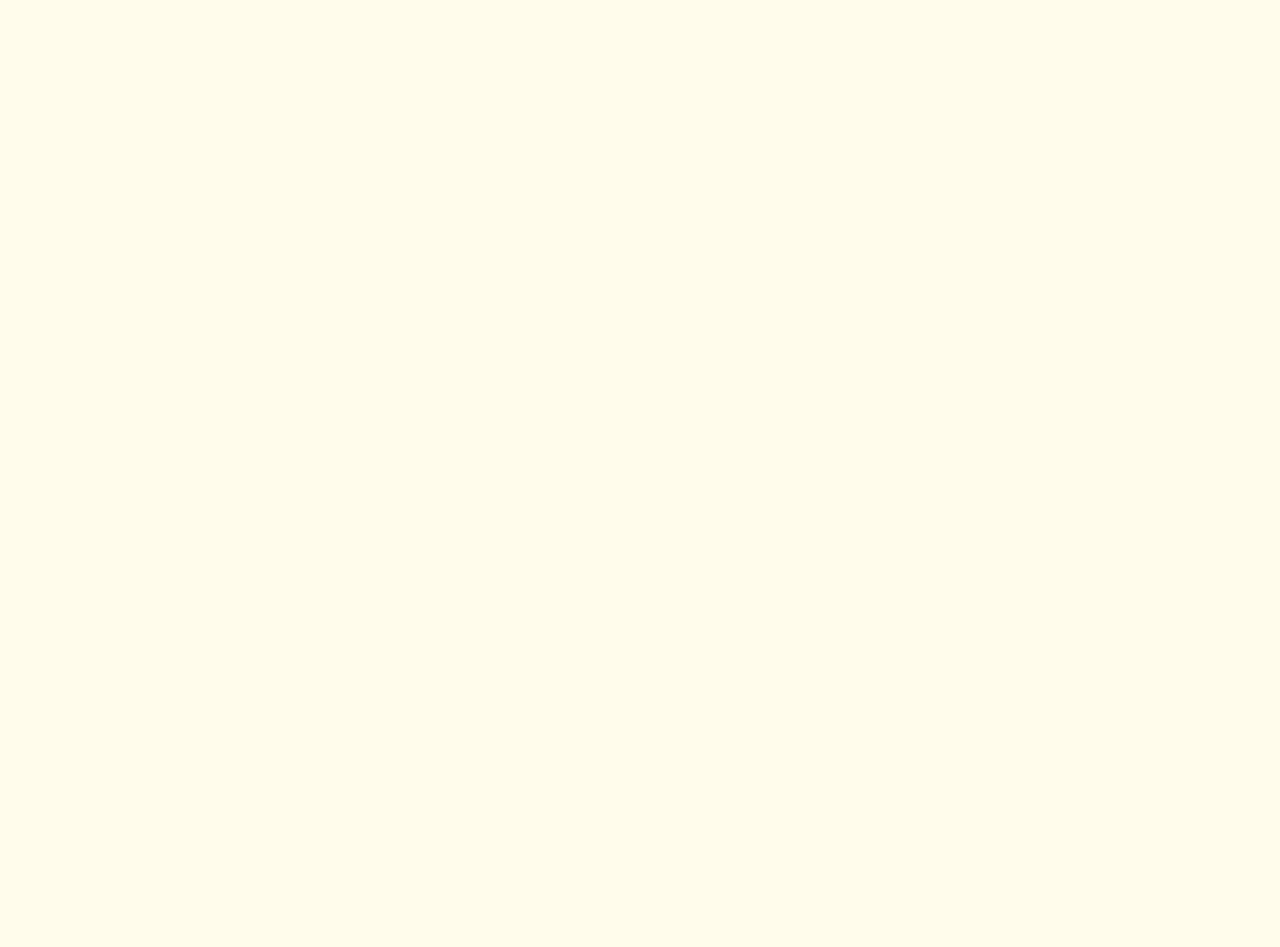
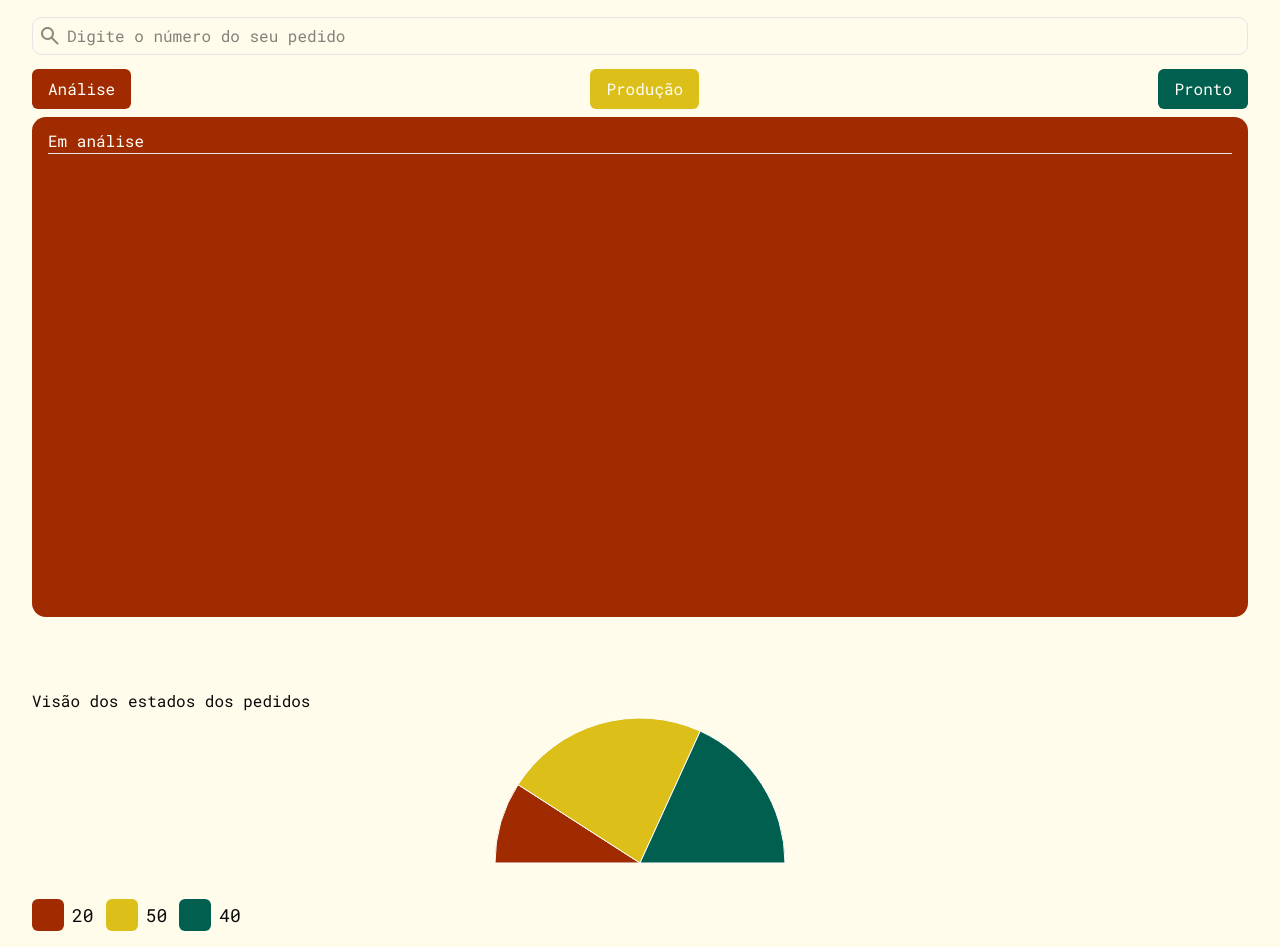
Before and after one commit to buuninbee/waiter, a React (Vite) app: page /adm/pedidos in a window 1280 px wide. Before the commit this address had no page. Shown: the part 65-1012 px from the top of the page. Before the commit the page ends 800 px from the top, so only its background shows below. Built offline with nearby package versions, Linux system fonts and the light colour scheme.

Commit message:
add: instalando a biblioteca de componentes muiX

```diff
--- a/package.json
+++ b/package.json
@@ -10,6 +10,10 @@
     "preview": "vite preview"
   },
   "dependencies": {
+    "@emotion/react": "^11.14.0",
+    "@emotion/styled": "^11.14.1",
+    "@mui/material": "^7.3.5",
+    "@mui/x-charts": "^8.16.0",
     "@radix-ui/react-label": "^2.1.7",
     "@radix-ui/react-separator": "^1.1.7",
     "@tailwindcss/vite": "^4.1.13",
--- a/src/main.jsx
+++ b/src/main.jsx
@@ -4,13 +4,14 @@ import './index.css'
 import App from './App.jsx'
 import { BrowserRouter, Routes, Route } from "react-router-dom"
 
-import CardapioDigital from "../src/pages/cardapioDigital.jsx"
-import QrCode from "../src/pages/qrCode.jsx"
-import Login from './login/Login.jsx'
-import Cadastro from './login/Cadastro.jsx'
+import CardapioDigital from "./pages/CardapioDigital.jsx"
+import QrCode from "./pages/QrCode.jsx"
+import Login from './pages/login/Login.jsx'
+import Cadastro from './pages/login/Cadastro.jsx'
 import Home from './pages/Home.jsx'
 
-import LayoutForm from './login/LayoutForm.jsx'
+import LayoutForm from './pages/login/LayoutForm.jsx'
+import Pedidos from './pages/adm/Pedidos'
 
 createRoot(document.getElementById('root')).render(
   <StrictMode>
@@ -26,6 +27,10 @@ createRoot(document.getElementById('root')).render(
             <Route path='/login' element={<Login/>}/>
             <Route path='/cadastro' element={<Cadastro/>}/>
           </Route>
+
+        <Route element={<Pedidos/>}>
+          <Route path='/adm/pedidos' element={<Pedidos/>}/>
+        </Route>
         </Routes>
     </BrowserRouter>
   </StrictMode>,
--- /dev/null
+++ b/src/pages/adm/Pedidos.jsx
@@ -0,0 +1,72 @@
+import * as React from 'react';
+import { PieChart } from '@mui/x-charts/PieChart';
+
+import Lupa from "../../assets/lupa.svg"
+
+const data = [
+  { value: 20, color: "var(--secundario-600)" },
+  { value: 50, color: "#DDBF1A" },
+  { value: 40, color: "var(--primario-600)" },
+];
+
+const Pedidos = () => {
+  return (
+    <main className="grid pb-8 w-full ">
+        <section className="grid gap-3.5 px-8 py-6 md:py-7 lg:pt-11">
+            <p className="text-(--primario-800)">Meus Pedidos</p>
+            <div className='flex gap-2 px-2 py-1.5  items-center border rounded-lg'>
+              <img className='' src={Lupa} alt="" />
+              <input className='bg-[--terciario-400] w-full text-base appearance-none focus:outline-0' type="text" placeholder='Digite o número do seu pedido' name="" id="" />
+            </div>
+            <div className='grid gap-2'>
+              <div className="flex justify-between">
+                <button className="bg-(--secundario-600) text-(--terciario-100) px-4 py-2 rounded-sm ">Análise</button>
+                <button className="bg-[#DDBF1A] text-(--terciario-100) px-4 py-2 rounded-sm ">Produção</button>
+                <button className="bg-(--primario-600) text-(--terciario-100) px-4 py-2 rounded-sm ">Pronto</button>
+              </div>
+                {/* status do pedido */}
+              <div className="bg-(--secundario-600) min-h-[500px] rounded-xl">
+                <div className="px-4 py-3">
+                  <p className="text-(--terciario-100) border-b">Em análise</p>
+                </div>
+              </div>
+            </div>
+        </section>
+
+        <section className="px-8 py-6  md:py-7 lg:pt-11">
+          <h2>Visão dos estados dos pedidos</h2>
+          <div className='grid gap-2.5'>
+            <div className='h-44'>
+              <PieChart
+                  series={[
+                    {
+                      startAngle: -90,
+                      endAngle: 90,
+                      data,
+                    },
+                  ]}
+                  height={300}
+                  width={300}
+              />
+            </div>
+
+            <div className='flex flex-wrap gap-3 text-lg'>
+                {
+                  data.map((item, index) => (
+                    <div key={index} className="flex items-center gap-2">
+                      <div
+                        className="w-8 h-8 rounded-sm"
+                        style={{ backgroundColor: item.color }}
+                      ></div>
+                      <span>{item.value}</span>
+                    </div>
+                  ))
+                }
+            </div>
+          </div>
+        </section>
+    </main>
+  )
+}
+
+export default Pedidos
```
Also changed, not shown: src/assets/lupa.svg (added), 1 other file (tests, documents, lock files or other folders).
